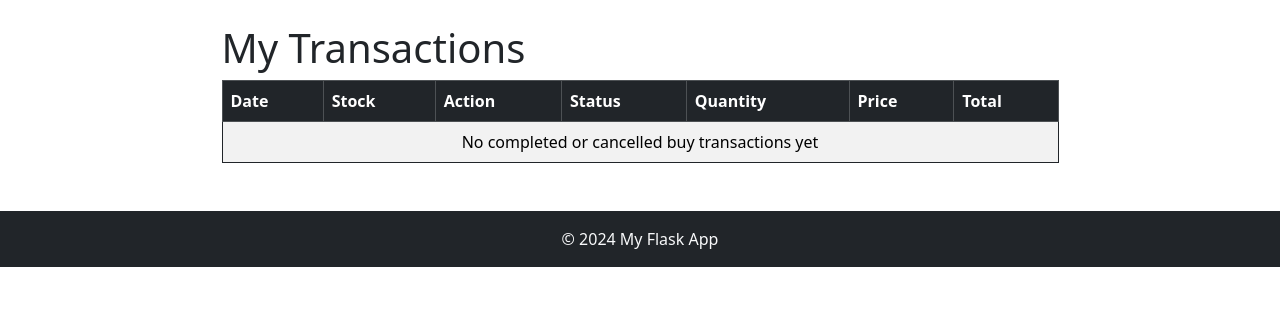
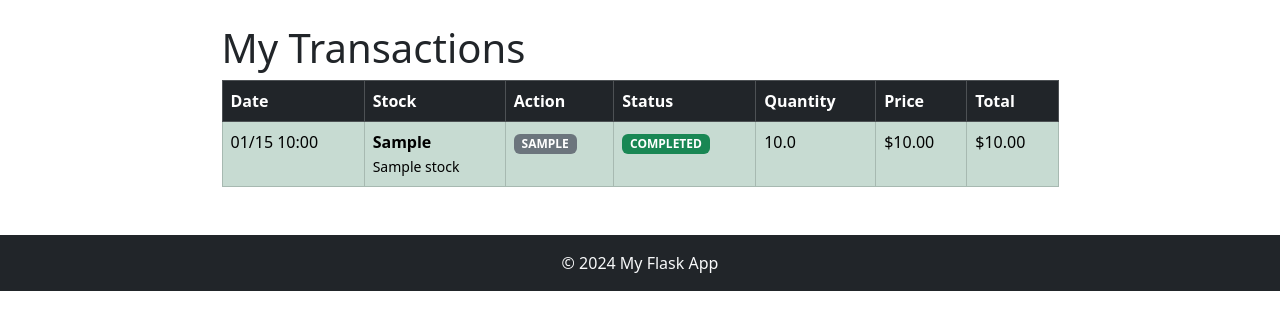
Before and after one commit to spartiwa-asu/stock-trading-system, a Flask app: page /transactions in a window 1280 px wide. Shown: the part 80-410 px from the top of the page. Run offline with Flask 3, Linux system fonts and the light colour scheme; a user stored in the database is signed in; tables that the repository leaves empty hold one stand-in row (values such as "Sample post").

Commit message:
updated transactions

```diff
--- a/main/app.py
+++ b/main/app.py
@@ -503,32 +503,30 @@ def market_info():
 @app.route('/transactions')
 @login_required
 def transactions():
-    transactions = (
+    results = (
         db.session.query(FinancialTransaction, Stock)
-        .join(Stock, FinancialTransaction.stockId == Stock.stockId)
+        .outerjoin(Stock, FinancialTransaction.stockId == Stock.stockId)
         .filter(FinancialTransaction.userId == current_user.id)
-        .filter(
-            FinancialTransaction.type == "buy",
-            FinancialTransaction.status.in_(["completed", "cancelled"])
-        )
+        .filter(FinancialTransaction.status.in_(["completed", "cancelled"]))
         .order_by(FinancialTransaction.createdAt.desc())
         .all()
     )
 
-    transaction_data = []
-    for t, stock in transactions:
-        transaction_data.append({
-            "createdAt": t.createdAt,
-            "ticker": stock.ticker,
-            "stock_name": stock.name,
-            "type": t.type,
-            "status": t.status,
-            "quantity": t.quantity,
-            "price": t.price,
-            "amount": t.amount
+    transactions = []
+
+    for ft, stock in results:
+        transactions.append({
+            "createdAt": ft.createdAt,
+            "type": ft.type,
+            "status": ft.status,
+            "quantity": ft.quantity,
+            "price": ft.price,
+            "amount": ft.amount,
+            "ticker": stock.ticker if stock else None,
+            "stock_name": stock.name if stock else None
         })
 
-    return render_template("transactions.html", transactions=transaction_data)
+    return render_template("transactions.html", transactions=transactions)
 
 
 @app.route('/withdraw-deposit', methods=["GET", "POST"])
--- a/main/templates/transactions.html
+++ b/main/templates/transactions.html
@@ -19,32 +19,80 @@
     <tbody>
       {% if transactions %}
         {% for t in transactions %}
-        <tr class="{% if t.status == 'cancelled' %}table-warning{% else %}table-success{% endif %}">
+        <tr class="
+          {% if t.status|lower == 'cancelled' %}table-danger
+          {% elif t.status|lower == 'pending' %}table-warning
+          {% elif t.type|lower == 'sell' %}table-danger
+          {% elif t.type|lower == 'deposit' %}table-info
+          {% elif t.type|lower == 'withdraw' %}table-warning
+          {% else %}table-success
+          {% endif %}
+        ">
           <td>{{ t.createdAt.strftime('%m/%d %H:%M') }}</td>
+
           <td>
-            <strong>{{ t.ticker }}</strong><br>
-            <small>{{ t.stock_name }}</small>
-          </td>
-          <td>
-            <span class="badge bg-success">
-              {{ t.type.upper() }}
-            </span>
-          </td>
-          <td>
-            {% if t.status == 'completed' %}
-              <span class="badge bg-success">COMPLETED</span>
-            {% elif t.status == 'cancelled' %}
-              <span class="badge bg-danger">CANCELLED</span>
+            {% if t.ticker %}
+              <strong>{{ t.ticker }}</strong><br>
+              <small>{{ t.stock_name }}</small>
+            {% else %}
+              <span class="text-muted">Cash Transaction</span>
             {% endif %}
           </td>
-          <td>{{ t.quantity }}</td>
-          <td>${{ "%.2f"|format(t.price) }}</td>
-          <td>${{ "%.2f"|format(t.amount) }}</td>
+
+          <td>
+            {% if t.type|lower == 'buy' %}
+              <span class="badge bg-success">BUY</span>
+            {% elif t.type|lower == 'sell' %}
+              <span class="badge bg-danger">SELL</span>
+            {% elif t.type|lower == 'deposit' %}
+              <span class="badge bg-primary">DEPOSIT</span>
+            {% elif t.type|lower == 'withdraw' %}
+              <span class="badge bg-warning text-dark">WITHDRAW</span>
+            {% else %}
+              <span class="badge bg-secondary">{{ t.type|upper }}</span>
+            {% endif %}
+          </td>
+
+          <td>
+            {% if t.status|lower == 'completed' %}
+              <span class="badge bg-success">COMPLETED</span>
+            {% elif t.status|lower == 'pending' %}
+              <span class="badge bg-warning text-dark">PENDING</span>
+            {% elif t.status|lower == 'cancelled' %}
+              <span class="badge bg-danger">CANCELLED</span>
+            {% else %}
+              <span class="badge bg-secondary">{{ t.status|upper }}</span>
+            {% endif %}
+          </td>
+
+          <td>
+            {% if t.quantity is not none %}
+              {{ t.quantity }}
+            {% else %}
+              -
+            {% endif %}
+          </td>
+
+          <td>
+            {% if t.price is not none %}
+              ${{ "%.2f"|format(t.price) }}
+            {% else %}
+              -
+            {% endif %}
+          </td>
+
+          <td>
+            {% if t.amount is not none %}
+              ${{ "%.2f"|format(t.amount) }}
+            {% else %}
+              -
+            {% endif %}
+          </td>
         </tr>
         {% endfor %}
       {% else %}
         <tr>
-          <td colspan="7" class="text-center">No completed or cancelled buy transactions yet</td>
+          <td colspan="7" class="text-center">No transactions yet</td>
         </tr>
       {% endif %}
     </tbody>
```
